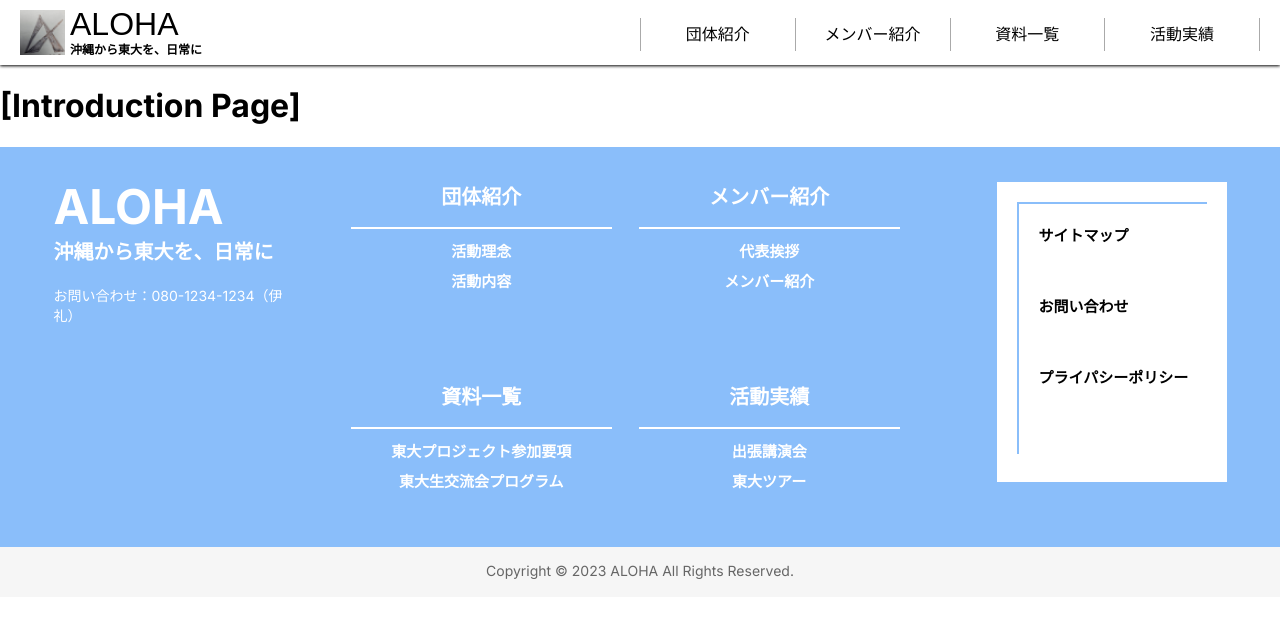
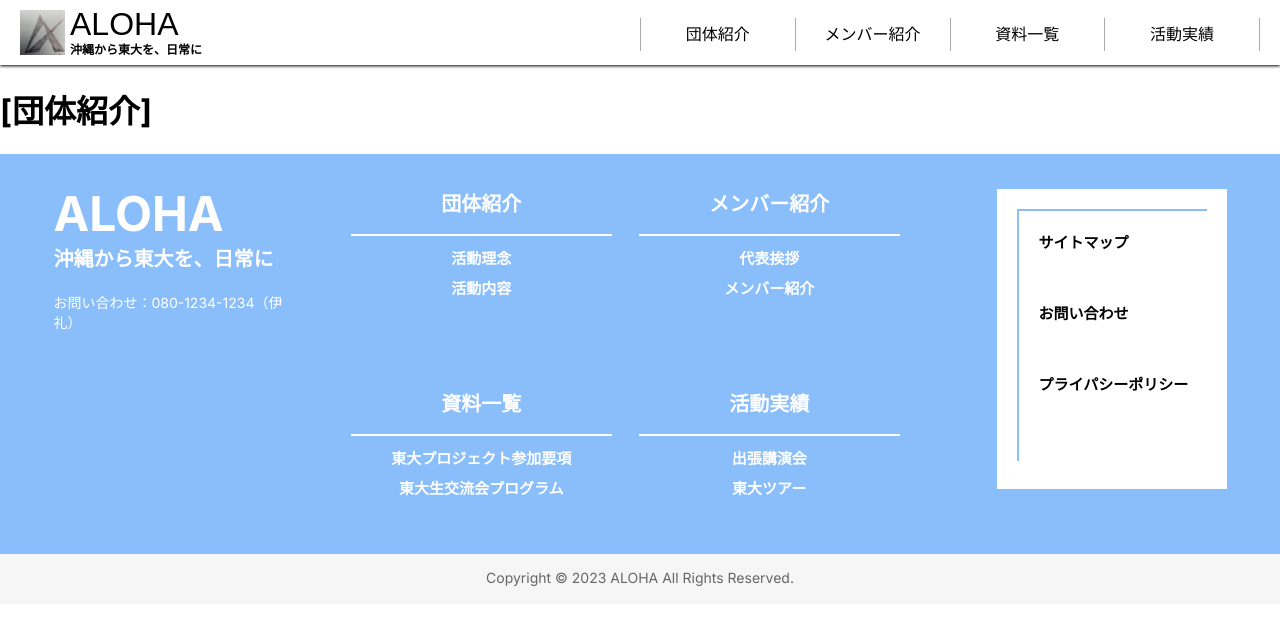
Before and after one commit to ReoYabiku/aloha-hp-next, a Next.js app: page /introduction in a window 1280 px wide. Shown: the top 624 px of the page. Built offline with nearby package versions, Linux system fonts and the light colour scheme.

Commit message:
ページ名を団体紹介に変更

```diff
--- a/app/introduction/page.tsx
+++ b/app/introduction/page.tsx
@@ -1,3 +1,3 @@
 export default function Introduction() {
-  return <h1>[Introduction Page]</h1>;
+  return <h1>[団体紹介]</h1>;
 }
```
